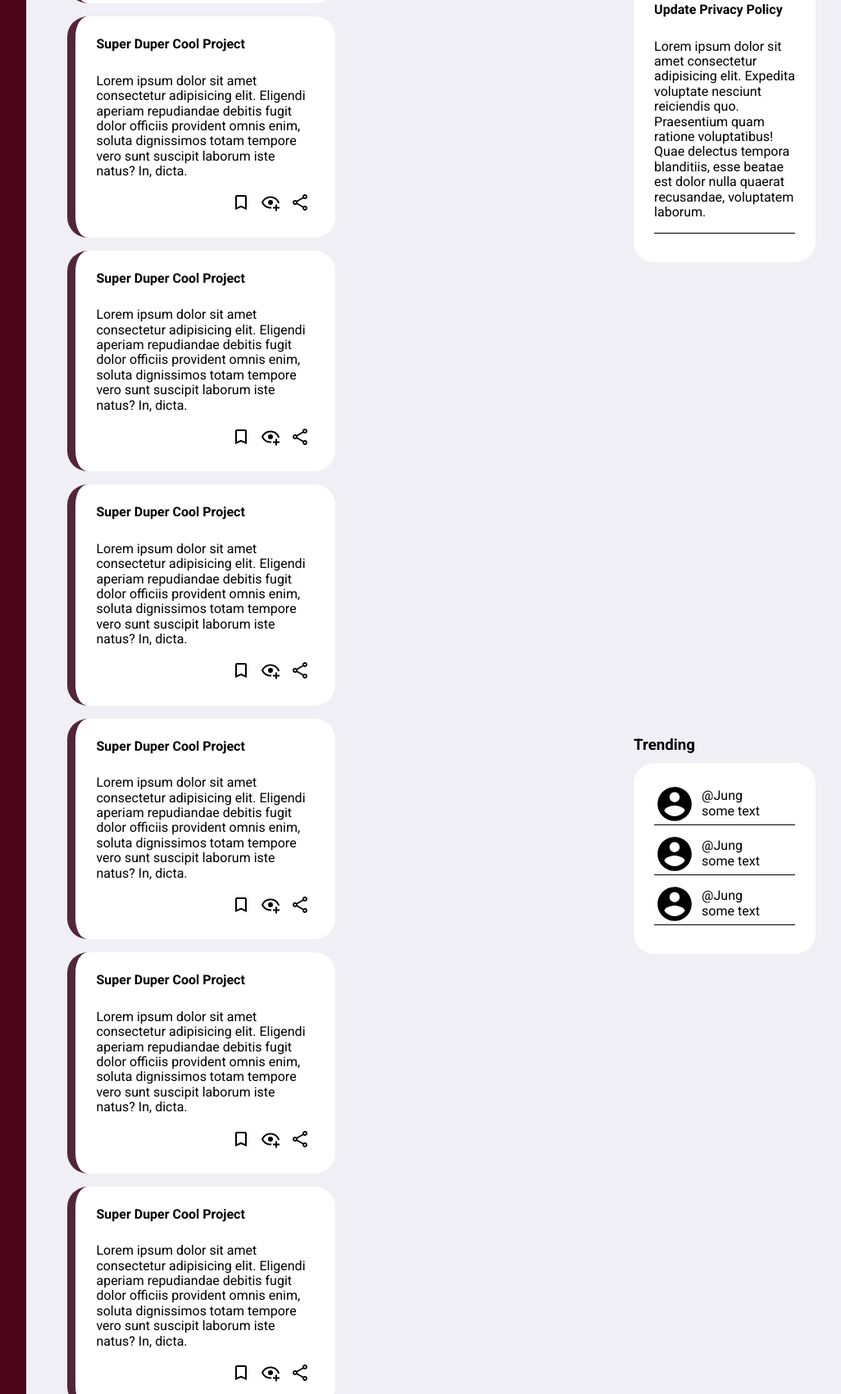
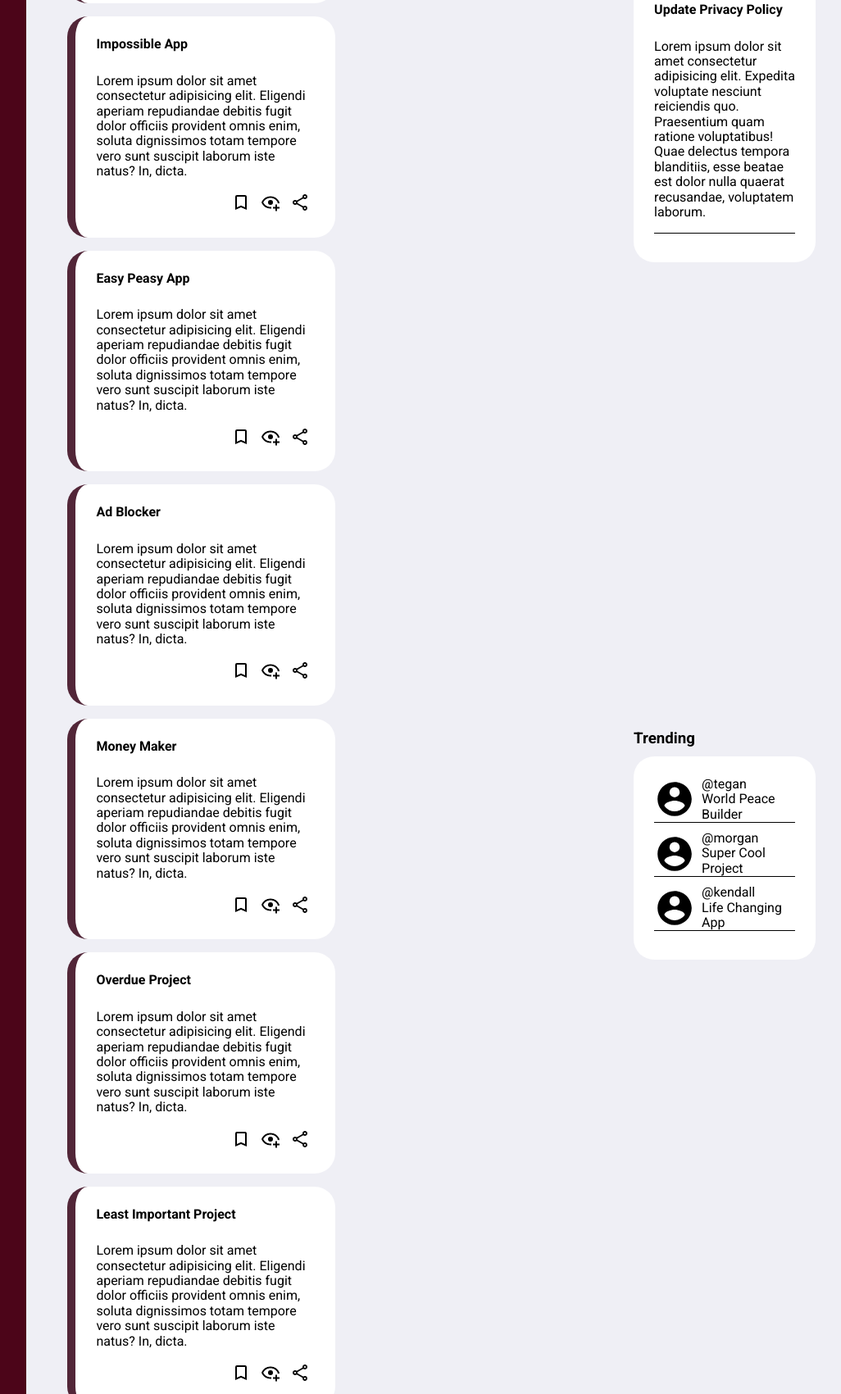
Before and after one commit to jungchoii98/TOP-Admin-Dashboard, a website: page index.html in a window 1280 px wide. Shown: the part 793-2494 px from the top of the page at 82% size, without its empty margins (235-1261 px from the left). Drawn offline with nearby package versions, Linux system fonts and the light colour scheme.

Commit message:
Minor text changes
Add different texts for each card

```diff
--- a/index.html
+++ b/index.html
@@ -114,7 +114,7 @@
           </ul>
         </div>
         <div class="project">
-          <h4>Super Duper Cool Project</h4>
+          <h4>Less Cool Project</h4>
           <p>Lorem ipsum dolor sit amet consectetur adipisicing elit. Eligendi aperiam repudiandae debitis fugit dolor officiis provident omnis enim, soluta dignissimos totam tempore vero sunt suscipit laborum iste natus? In, dicta.</p>
           <ul>
             <li>
@@ -129,7 +129,7 @@
           </ul>
         </div>
         <div class="project">
-          <h4>Super Duper Cool Project</h4>
+          <h4>Impossible App</h4>
           <p>Lorem ipsum dolor sit amet consectetur adipisicing elit. Eligendi aperiam repudiandae debitis fugit dolor officiis provident omnis enim, soluta dignissimos totam tempore vero sunt suscipit laborum iste natus? In, dicta.</p>
           <ul>
             <li>
@@ -144,7 +144,7 @@
           </ul>
         </div>
         <div class="project">
-          <h4>Super Duper Cool Project</h4>
+          <h4>Easy Peasy App</h4>
           <p>Lorem ipsum dolor sit amet consectetur adipisicing elit. Eligendi aperiam repudiandae debitis fugit dolor officiis provident omnis enim, soluta dignissimos totam tempore vero sunt suscipit laborum iste natus? In, dicta.</p>
           <ul>
             <li>
@@ -159,7 +159,7 @@
           </ul>
         </div>
         <div class="project">
-          <h4>Super Duper Cool Project</h4>
+          <h4>Ad Blocker</h4>
           <p>Lorem ipsum dolor sit amet consectetur adipisicing elit. Eligendi aperiam repudiandae debitis fugit dolor officiis provident omnis enim, soluta dignissimos totam tempore vero sunt suscipit laborum iste natus? In, dicta.</p>
           <ul>
             <li>
@@ -174,7 +174,7 @@
           </ul>
         </div>
         <div class="project">
-          <h4>Super Duper Cool Project</h4>
+          <h4>Money Maker</h4>
           <p>Lorem ipsum dolor sit amet consectetur adipisicing elit. Eligendi aperiam repudiandae debitis fugit dolor officiis provident omnis enim, soluta dignissimos totam tempore vero sunt suscipit laborum iste natus? In, dicta.</p>
           <ul>
             <li>
@@ -189,7 +189,7 @@
           </ul>
         </div>
         <div class="project">
-          <h4>Super Duper Cool Project</h4>
+          <h4>Overdue Project</h4>
           <p>Lorem ipsum dolor sit amet consectetur adipisicing elit. Eligendi aperiam repudiandae debitis fugit dolor officiis provident omnis enim, soluta dignissimos totam tempore vero sunt suscipit laborum iste natus? In, dicta.</p>
           <ul>
             <li>
@@ -204,7 +204,7 @@
           </ul>
         </div>
         <div class="project">
-          <h4>Super Duper Cool Project</h4>
+          <h4>Least Important Project</h4>
           <p>Lorem ipsum dolor sit amet consectetur adipisicing elit. Eligendi aperiam repudiandae debitis fugit dolor officiis provident omnis enim, soluta dignissimos totam tempore vero sunt suscipit laborum iste natus? In, dicta.</p>
           <ul>
             <li>
@@ -244,15 +244,15 @@
       <article>
         <div class="trending-post">
           <img src="./images/profile-small.svg" alt="profile-icon">
-          <span>@Jung <br>some text</span>
+          <span>@tegan <br>World Peace Builder</span>
         </div>
         <div class="trending-post">
           <img src="./images/profile-small.svg" alt="profile-icon">
-          <span>@Jung <br>some text</span>
+          <span>@morgan <br>Super Cool Project</span>
         </div>
         <div class="trending-post">
           <img src="./images/profile-small.svg" alt="profile-icon">
-          <span>@Jung <br>some text</span>
+          <span>@kendall <br>Life Changing App</span>
         </div>
       </article>
     </div>
```
